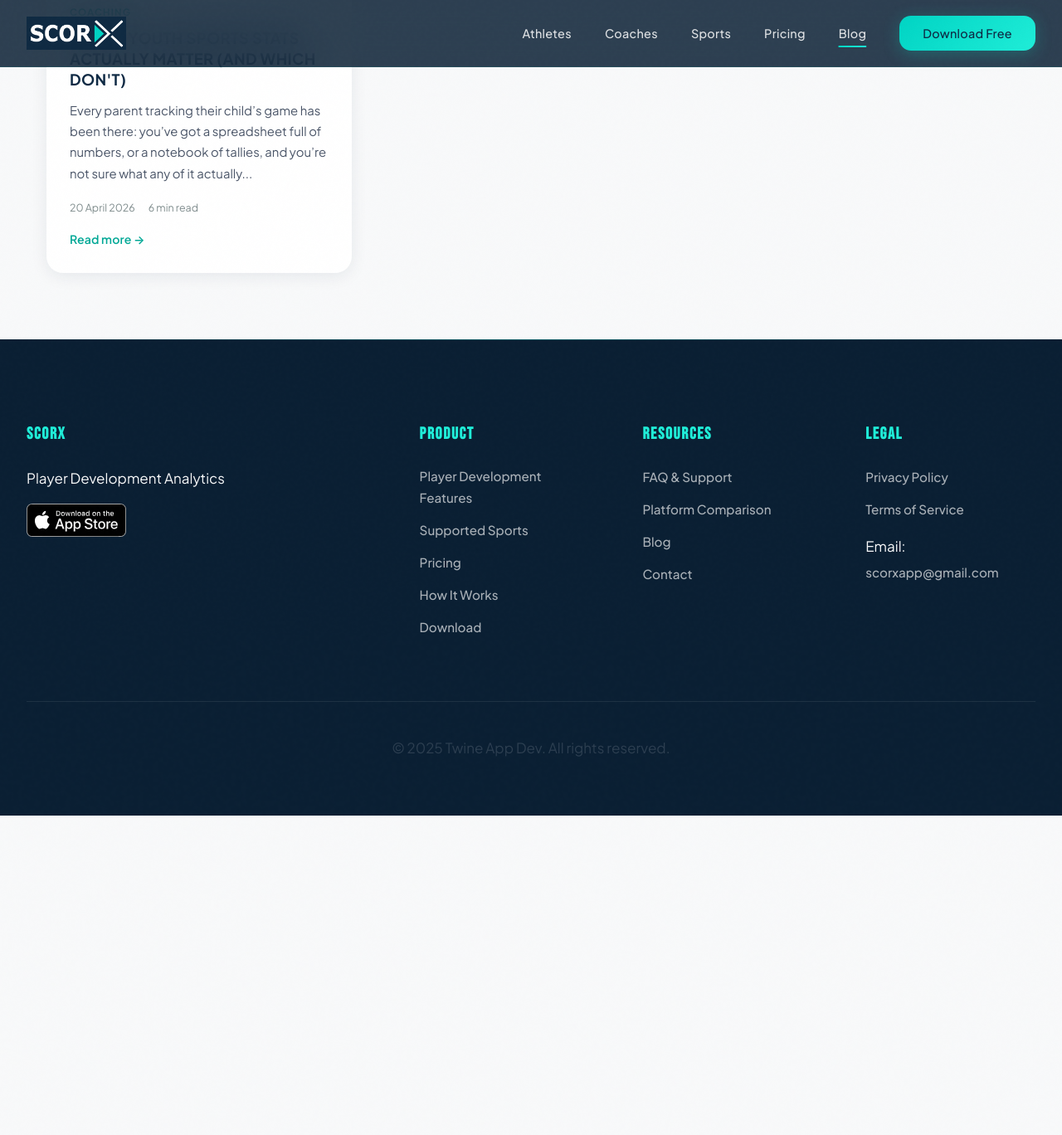
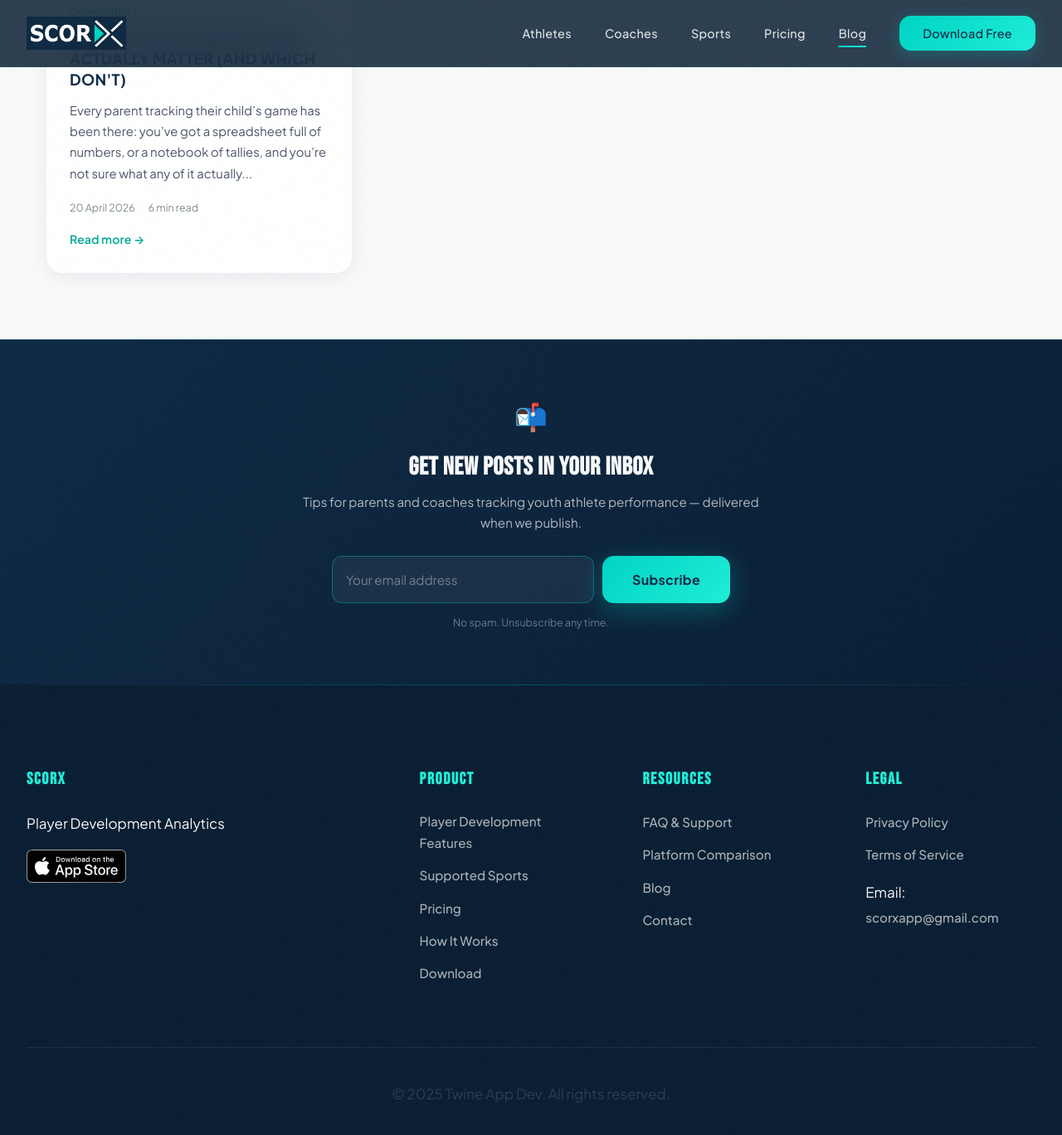
Before and after one commit to twineappdev-scorx/scorx-website, a Jekyll site: the page built from blog/index.html, in a window 1280 px wide and 1400 px high, scrolled down 1937 px. Shown: the top 1368 px of the window at 83% size. Built offline with Jekyll 4.4.1, drawn with Linux system fonts in a browser that asks for light colours; before the commit the page ends 2920 px from its top, so only the background shows below that.

Commit message:
Add Buttondown email newsletter subscribe form
- RSS autodiscovery link in <head> pointing to /blog/feed.xml
- Newsletter subscribe section on blog listing page
- Inline subscribe form on every blog post (above the app download CTA)
- CSS styles for newsletter form (dark theme, mobile responsive)

Replace "scorx" with your Buttondown username in blog/index.html and
_layouts/post.html once your account is created at buttondown.com.

https://claude.ai/code/session_01Um3q6hZjZKyxvNAD7TLy1i

```diff
--- a/_layouts/default.html
+++ b/_layouts/default.html
@@ -52,6 +52,9 @@
     <link rel="apple-touch-icon" href="/images/favicon192.png">
 
     {% if page.canonical %}<link rel="canonical" href="{{ page.canonical }}">{% endif %}
+
+    <!-- RSS Feed -->
+    <link rel="alternate" type="application/rss+xml" title="ScorX Blog" href="/blog/feed.xml">
 </head>
 <body>
     <header>
--- a/blog/index.html
+++ b/blog/index.html
@@ -47,4 +47,27 @@ description: "Practical guides and performance insights for parents tracking kid
             {% endif %}
         </div>
     </section>
+
+    <section class="newsletter-section">
+        <div class="container">
+            <div class="newsletter-box">
+                <div class="newsletter-icon">📬</div>
+                <h2 class="newsletter-title">Get new posts in your inbox</h2>
+                <p class="newsletter-subtitle">Tips for parents and coaches tracking youth athlete performance — delivered when we publish.</p>
+                <!-- Replace "scorx" with your Buttondown username after creating your account at buttondown.com -->
+                <form
+                    action="https://buttondown.com/api/emails/embed-subscribe/scorx"
+                    method="post"
+                    target="popupwindow"
+                    onsubmit="window.open('https://buttondown.com/scorx', 'popupwindow')"
+                    class="newsletter-form"
+                >
+                    <input type="email" name="email" placeholder="Your email address" required class="newsletter-input">
+                    <input type="hidden" value="1" name="embed">
+                    <button type="submit" class="btn btn-primary newsletter-btn">Subscribe</button>
+                </form>
+                <p class="newsletter-disclaimer">No spam. Unsubscribe any time.</p>
+            </div>
+        </div>
+    </section>
 </main>
--- a/css/style.css
+++ b/css/style.css
@@ -3333,3 +3333,123 @@ footer::before {
     padding: 1.75rem 1.5rem;
   }
 }
+
+/* ---- Newsletter subscribe ---- */
+
+.newsletter-section {
+  padding: 64px 1.5rem;
+  background: linear-gradient(135deg, var(--scorx-deep-navy) 0%, #0a1f35 100%);
+  border-top: 1px solid rgba(0, 212, 196, 0.15);
+}
+
+.newsletter-box {
+  max-width: 560px;
+  margin: 0 auto;
+  text-align: center;
+}
+
+.newsletter-icon {
+  font-size: 2rem;
+  margin-bottom: 1rem;
+}
+
+.newsletter-title {
+  font-size: clamp(1.4rem, 3vw, 1.9rem);
+  font-weight: 700;
+  color: var(--scorx-off-white);
+  margin-bottom: 0.6rem;
+  line-height: 1.3;
+}
+
+.newsletter-subtitle {
+  font-size: 0.95rem;
+  color: rgba(248, 249, 250, 0.7);
+  margin-bottom: 1.75rem;
+  line-height: 1.6;
+}
+
+.newsletter-form {
+  display: flex;
+  gap: 10px;
+  max-width: 480px;
+  margin: 0 auto 0.75rem;
+}
+
+.newsletter-input {
+  flex: 1;
+  padding: 0.75rem 1rem;
+  border: 1.5px solid rgba(0, 212, 196, 0.35);
+  border-radius: 12px;
+  background: rgba(255, 255, 255, 0.06);
+  color: var(--scorx-off-white);
+  font-size: 0.95rem;
+  font-family: var(--font-text);
+  outline: none;
+  transition: border-color var(--transition-base);
+}
+
+.newsletter-input::placeholder {
+  color: rgba(248, 249, 250, 0.4);
+}
+
+.newsletter-input:focus {
+  border-color: var(--scorx-turquoise);
+  background: rgba(0, 212, 196, 0.06);
+}
+
+.newsletter-btn {
+  white-space: nowrap;
+  flex-shrink: 0;
+}
+
+.newsletter-disclaimer {
+  font-size: 0.78rem;
+  color: rgba(248, 249, 250, 0.4);
+  margin: 0;
+}
+
+/* Inline variant used inside blog posts */
+.blog-post-newsletter {
+  background: linear-gradient(135deg, rgba(0, 212, 196, 0.08) 0%, rgba(15, 42, 68, 0.6) 100%);
+  border: 1px solid rgba(0, 212, 196, 0.2);
+  border-radius: 16px;
+  padding: 2rem 2rem 1.5rem;
+  margin-bottom: 2rem;
+  text-align: center;
+}
+
+.blog-post-newsletter-title {
+  font-size: 1.15rem;
+  font-weight: 700;
+  color: var(--scorx-off-white);
+  margin-bottom: 0.4rem;
+}
+
+.blog-post-newsletter-sub {
+  font-size: 0.9rem;
+  color: rgba(248, 249, 250, 0.65);
+  margin-bottom: 1.25rem;
+}
+
+.newsletter-form--inline {
+  max-width: 420px;
+}
+
+@media (max-width: 600px) {
+  .newsletter-form,
+  .newsletter-form--inline {
+    flex-direction: column;
+  }
+
+  .newsletter-btn {
+    width: 100%;
+  }
+
+  .newsletter-section {
+    padding: 48px 1.25rem;
+  }
+
+  .blog-post-newsletter {
+    padding: 1.5rem 1.25rem 1.25rem;
+  }
+}
```
Also changed, not shown: _layouts/post.html (+18 -0 lines).
